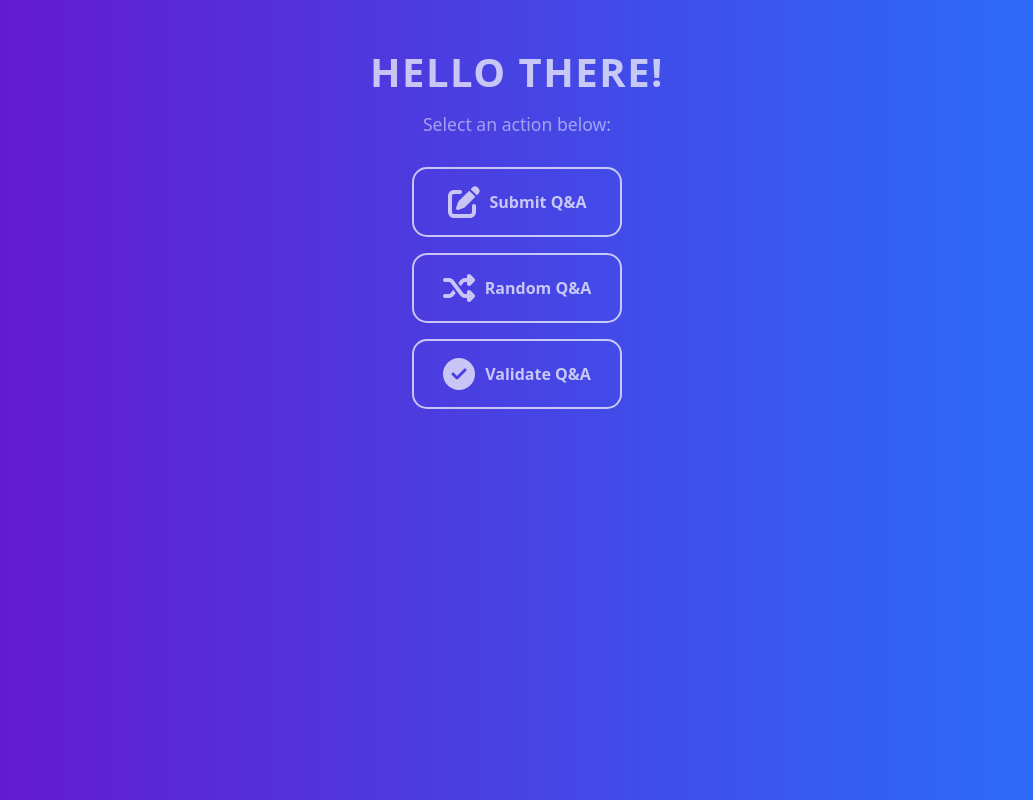
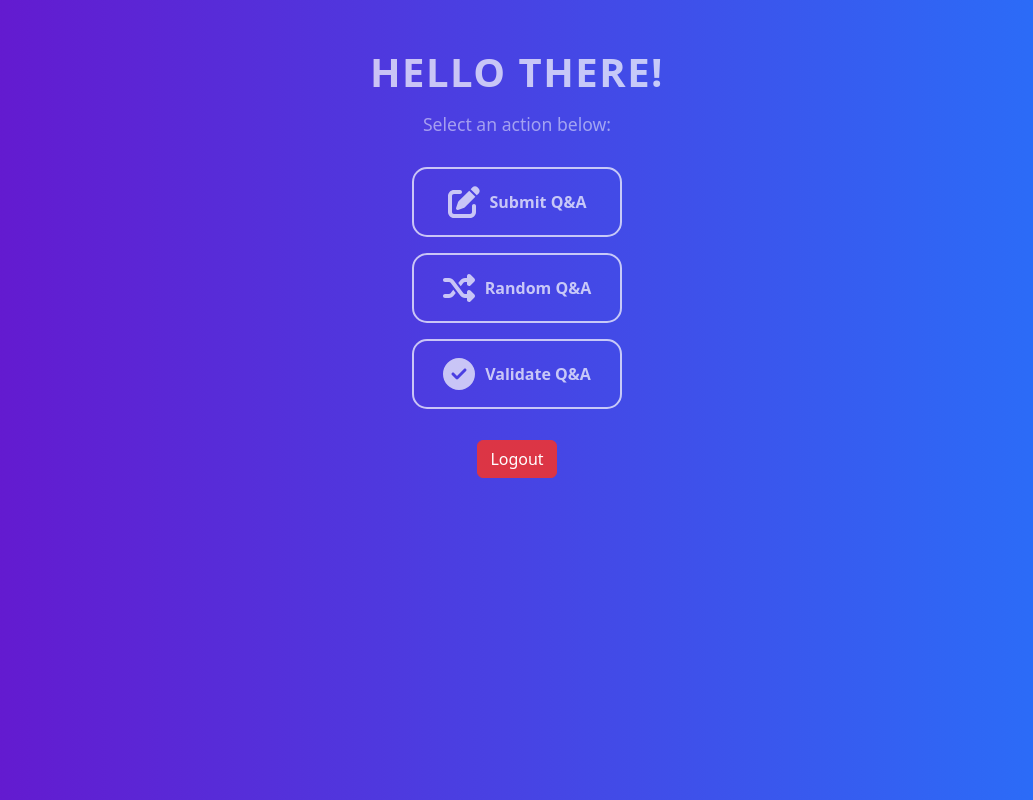
Before and after one commit to RitinDev/capstone-2024, a React (Create React App) app in the folder frontend/: page / in a window 1280 px wide. Shown: the whole page, without its empty margins (123-1156 px from the left). Built offline with nearby package versions, Linux system fonts and the light colour scheme; sample sign-in values are in the browser's storage.

Commit message:
feat: re-add logout

```diff
--- a/frontend/src/pages/Home.js
+++ b/frontend/src/pages/Home.js
@@ -1,9 +1,12 @@
 import { Link } from 'react-router-dom';
+import { useAuth } from '../context/authContext'
 import { FontAwesomeIcon } from '@fortawesome/react-fontawesome';
 import { faEdit, faRandom, faCheckCircle } from '@fortawesome/free-solid-svg-icons';
 import '../styles/Home.css';
 
 const Home = () => {
+    const { logout } = useAuth();
+
     return (
         <div className="container mt-5">
             <div className="d-flex justify-content-center">
@@ -12,18 +15,21 @@ const Home = () => {
                     <p className="subtext">Select an action below:</p>
 
                     <Link to="/submit-qa" className="custom-btn mb-3">
-                        <FontAwesomeIcon icon={faEdit} size="2x"/>
+                        <FontAwesomeIcon icon={faEdit} size="2x" />
                         <span>Submit Q&A</span>
                     </Link>
                     <Link to="/random-qa" className="custom-btn mb-3">
-                        <FontAwesomeIcon icon={faRandom} size="2x"/>
+                        <FontAwesomeIcon icon={faRandom} size="2x" />
                         <span>Random Q&A</span>
                     </Link>
                     <Link to="/validate-qa" className="custom-btn">
-                        <FontAwesomeIcon icon={faCheckCircle} size="2x"/>
+                        <FontAwesomeIcon icon={faCheckCircle} size="2x" />
                         <span>Validate Q&A</span>
                     </Link>
                 </div>
+            </div>
+            <div className="d-flex justify-content-center mt-3">
+                <button className="btn btn-danger" onClick={logout}>Logout</button>
             </div>
         </div>
     );
```
